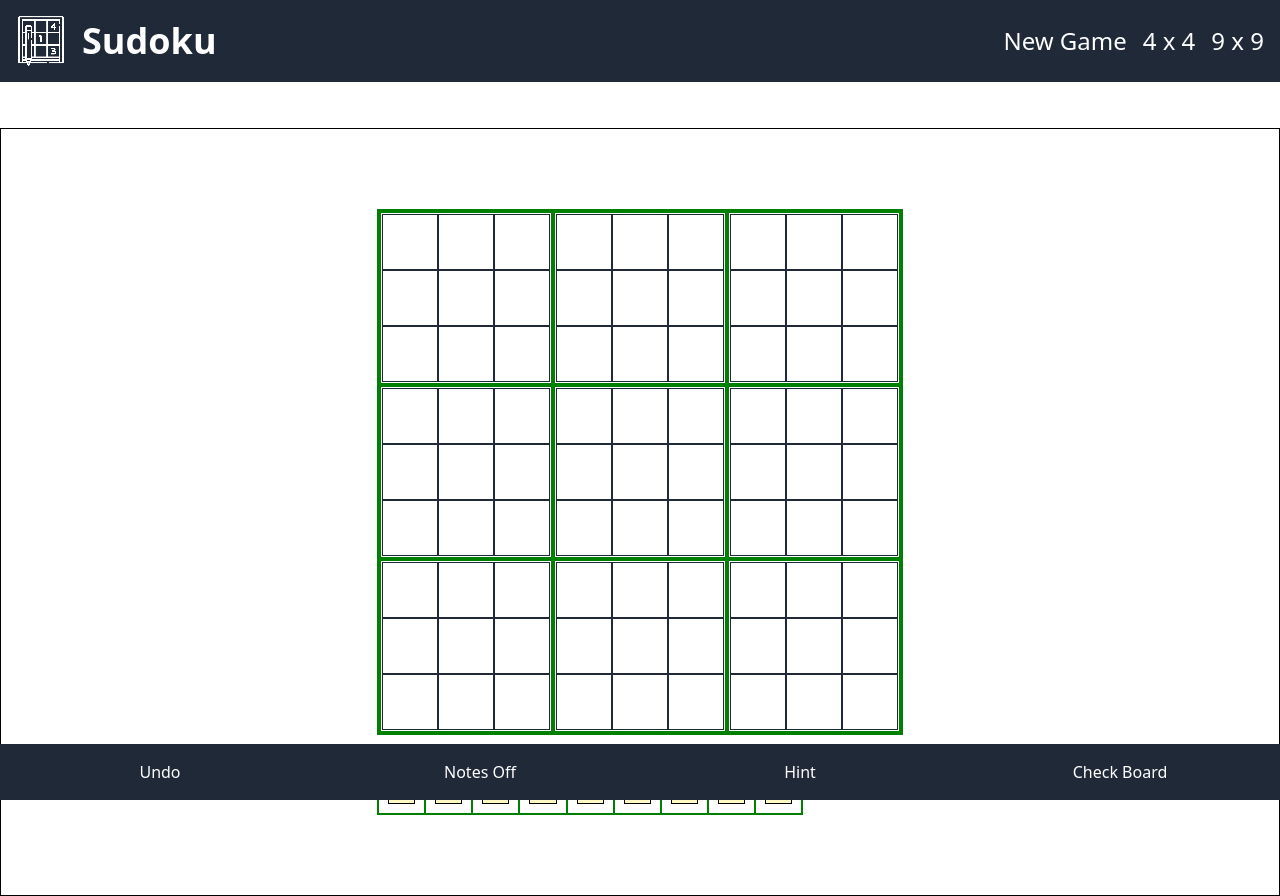
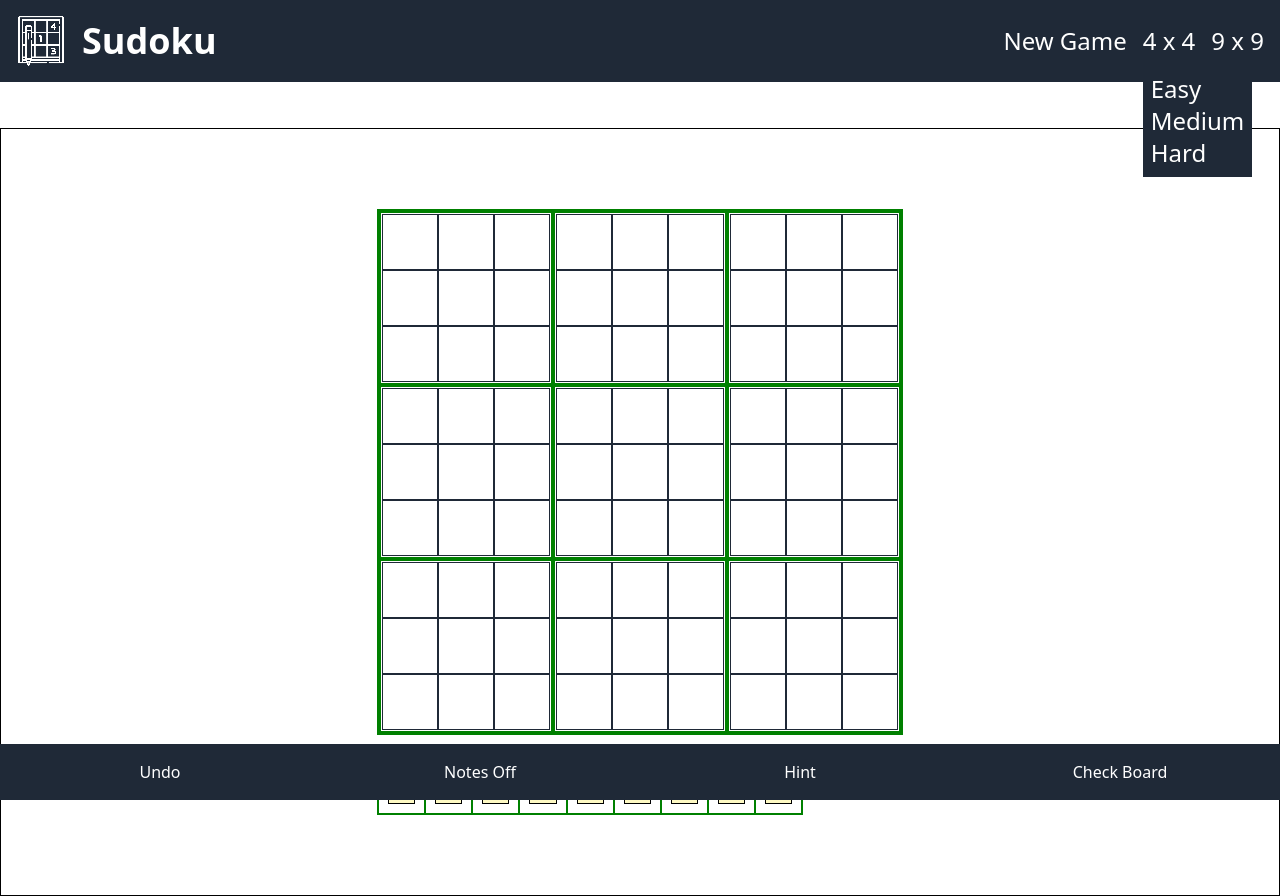
Before and after one commit to derekjtong/sudoku, a React (Vite) app in the folder frontend/: page / in a window 1280 px wide. Both pictures are taken after a click on the link "4 x 4". Built offline with nearby package versions, Linux system fonts and the light colour scheme.

Commit message:
add dropdowns for Navbar

```diff
--- a/frontend/src/components/Navbar.jsx
+++ b/frontend/src/components/Navbar.jsx
@@ -1,6 +1,20 @@
+import React, { useState } from 'react';
 import Logo from "./Logo";
 
 const Nav = () => {
+  const [show4x4Dropdown, setShow4x4Dropdown] = useState(false);
+  const [show9x9Dropdown, setShow9x9Dropdown] = useState(false);
+
+  const toggle4x4Dropdown = () => {
+    setShow4x4Dropdown(!show4x4Dropdown);
+    setShow9x9Dropdown(false); // Hide 9x9 dropdown if open
+  };
+
+  const toggle9x9Dropdown = () => {
+    setShow9x9Dropdown(!show9x9Dropdown);
+    setShow4x4Dropdown(false); // Hide 4x4 dropdown if open
+  };
+
   return (
     <nav className="fixed top-0 z-50 w-full bg-gray-800 p-4">
       <div className="container mx-auto flex items-center justify-between">
@@ -15,14 +29,52 @@ const Nav = () => {
             </a>
           </li>
           <li>
-            <a href="#" className="text-white hover:text-gray-300">
+            <a href="#" className="text-white hover:text-gray-300" onClick={toggle4x4Dropdown}>
               4 x 4
             </a>
+            {show4x4Dropdown && (
+              <ul className="absolute bg-gray-800 p-2 mt-2">
+                <li>
+                  <a href="#" className="text-white hover:text-gray-300 block">
+                    Easy
+                  </a>
+                </li>
+                <li>
+                  <a href="#" className="text-white hover:text-gray-300 block">
+                    Medium
+                  </a>
+                </li>
+                <li>
+                  <a href="#" className="text-white hover:text-gray-300 block">
+                    Hard
+                  </a>
+                </li>
+              </ul>
+            )}
           </li>
           <li>
-            <a href="#" className="text-white hover:text-gray-300">
+            <a href="#" className="text-white hover:text-gray-300" onClick={toggle9x9Dropdown}>
               9 x 9
             </a>
+            {show9x9Dropdown && (
+              <ul className="absolute bg-gray-800 p-2 mt-2">
+                <li>
+                  <a href="#" className="text-white hover:text-gray-300 block">
+                    Easy
+                  </a>
+                </li>
+                <li>
+                  <a href="#" className="text-white hover:text-gray-300 block">
+                    Medium
+                  </a>
+                </li>
+                <li>
+                  <a href="#" className="text-white hover:text-gray-300 block">
+                    Hard
+                  </a>
+                </li>
+              </ul>
+            )}
           </li>
         </ul>
       </div>
```
